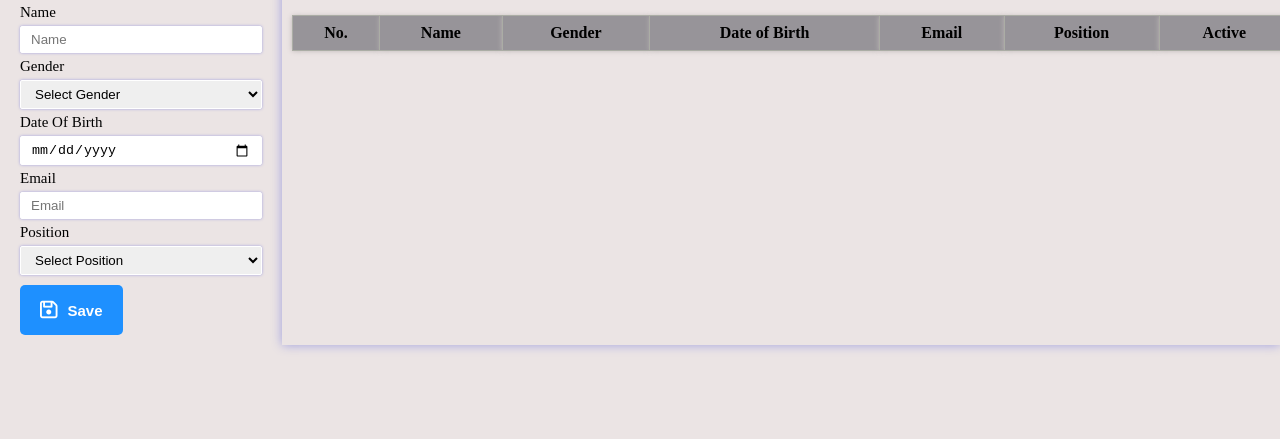
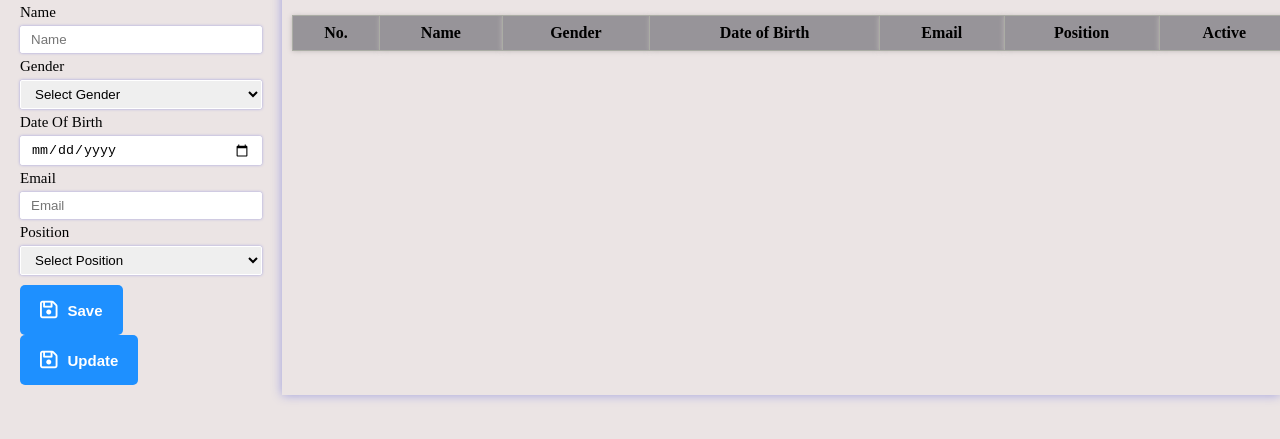
Before and after one commit to bunheng962833/BunhengTest, a plain HTML site: page index.html in a window 1280 px wide. Shown: the part 75-514 px from the top of the page. Drawn offline with Linux system fonts and the light colour scheme.

Commit message:
add update button

```diff
--- a/index.html
+++ b/index.html
@@ -55,6 +55,13 @@
             >
               <i class="fa-regular fa-floppy-disk"></i>Save
             </button>
+            <button
+              type="button"
+              onclick="submitEmp()"
+              class="btn-save btn btn-primary"
+            >
+              <i class="fa-regular fa-floppy-disk"></i>Update
+            </button>
           </div>
         </form>
         <section class="employee-form">
```
